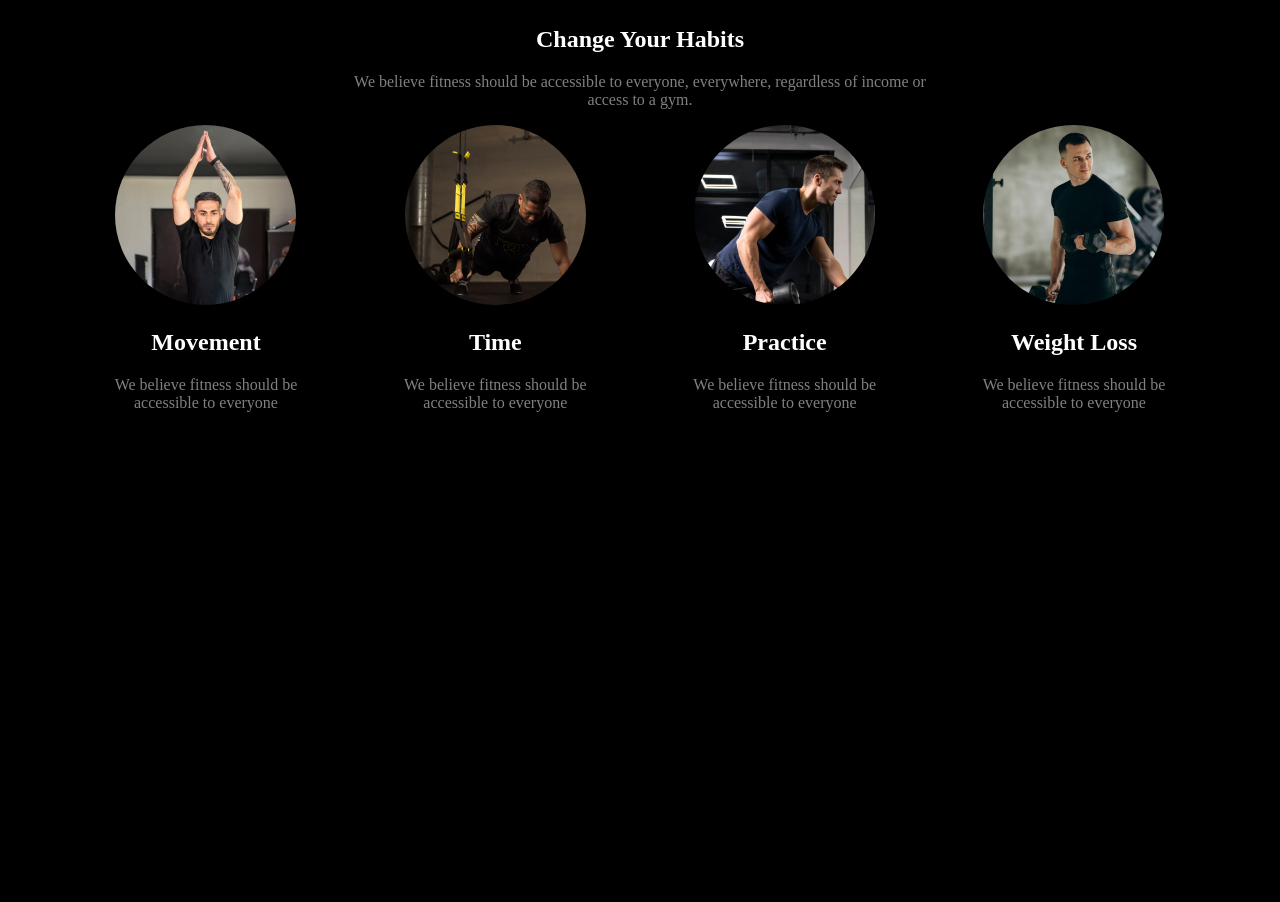
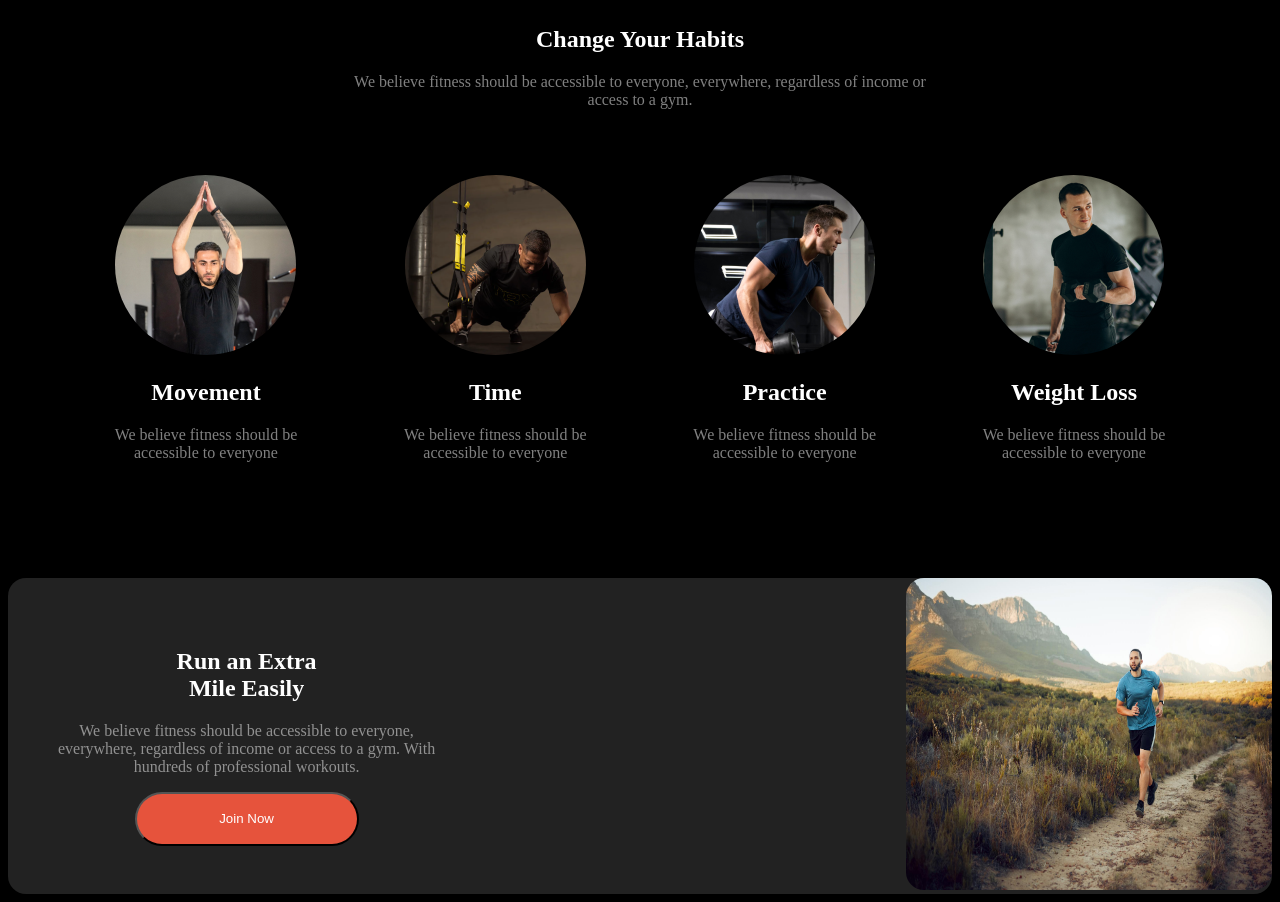
Before and after one commit to tasin0-git/B10A2-versatile-ui, a plain HTML site: page index.html in a window 1280 px wide. Shown: the part 760-1662 px from the top of the page. Before the commit the page ends 1196 px from the top, so only its background shows below. Drawn offline with Linux system fonts and the light colour scheme; a web font is replaced by a local one.

Commit message:
add hero

```diff
--- a/index.html
+++ b/index.html
@@ -74,6 +74,18 @@
 
             </div>
         </section>
+        <section class="saction-2">
+            <div class="div-hero">
+                <div class="div-hero-content">
+                    <h1 class="title">Run an Extra <br>Mile Easily</h1>
+                    <p class="description">We believe fitness should be accessible to everyone,<br>
+     everywhere, regardless of income or access to a gym. With <br> hundreds of professional
+     workouts.</p>
+     <button class="first-btn">Join Now</button>
+                </div>
+                <div><img class="img-run"  src="images/run.jpg" alt=""></div>
+            </div>
+        </section>
 
     </main>
     <footer>
--- a/style/geam.css
+++ b/style/geam.css
@@ -151,4 +151,27 @@ header{
 }
 .content{
     text-align: center;
+    margin-top: 50px;
 }
+.img-run{
+    width: 366px;
+    height: 312px;
+    border-radius: 18px;
+}
+.saction-2{
+    max-width:1440px;
+    margin: 0 auto;
+    border-radius: 18px;
+    background: rgb(34, 34, 34);
+
+}
+.div-hero{
+    margin-top: 100px;
+    display: flex;
+    justify-content:space-between;
+}
+.div-hero-content{
+    text-align: center;
+    margin-top: 50px;
+    margin-left: 50px;
+}
```
